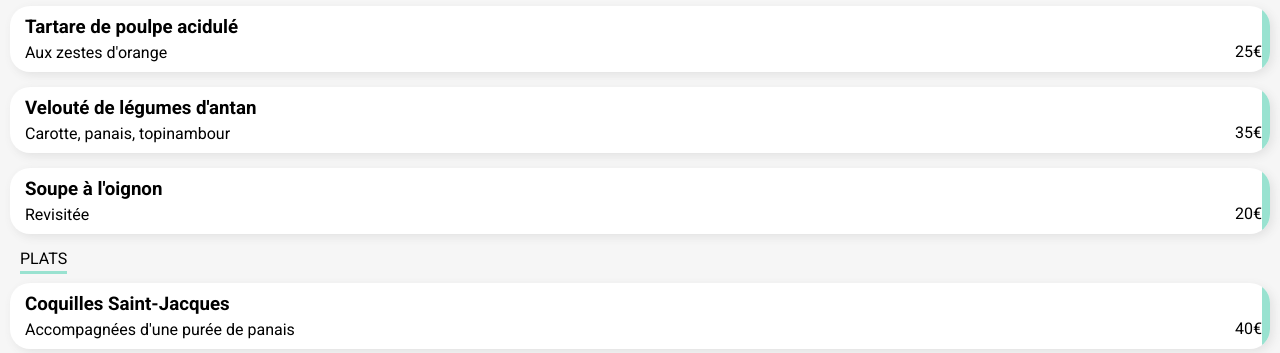
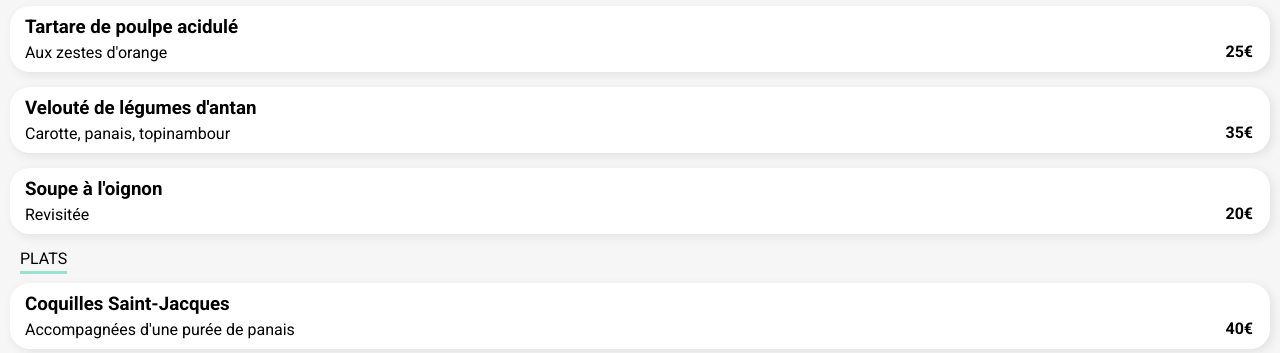
Before and after one commit to FYTomi/PhamDanielTomi_3_06092021, a website: page Ohmyfood_restaurants/menu-alafrancaise.html in a window 1280 px wide. Shown: the part 447-800 px from the top of the page. Drawn offline with Linux system fonts and the light colour scheme; a web font is replaced by a local one.

Commit message:
sass après vérif validateur

```diff
--- a/sass/layout/_restaurant-page.scss
+++ b/sass/layout/_restaurant-page.scss
@@ -92,6 +92,8 @@
     }
     &__valeur {
         padding-top: 25px;
+        padding-right: 20px;
+        font-weight: bold;
     }
 
     & h3,p {
@@ -101,6 +103,7 @@
         display: flex;
         align-items: center;
         margin-right: 30px;
+        justify-content: space-between;
     }
 
 }
```
Also changed, not shown: style.css.
